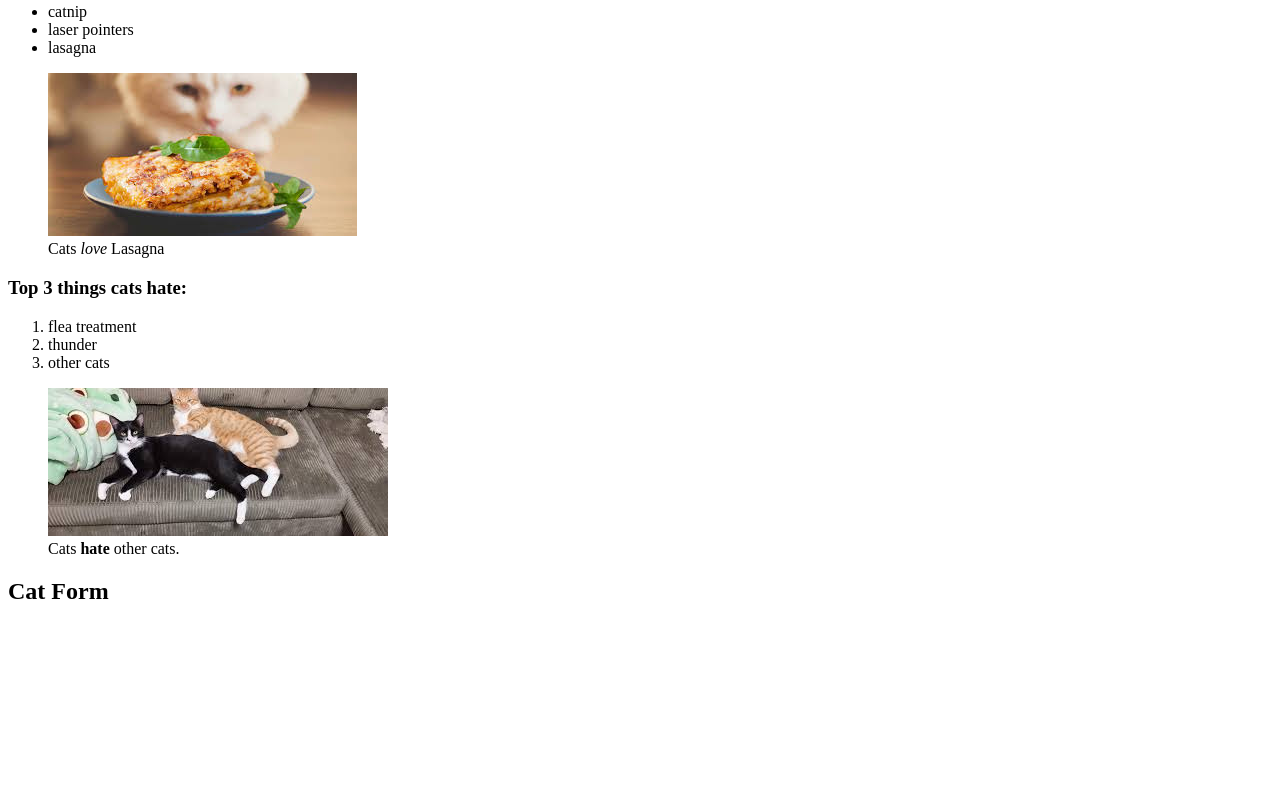
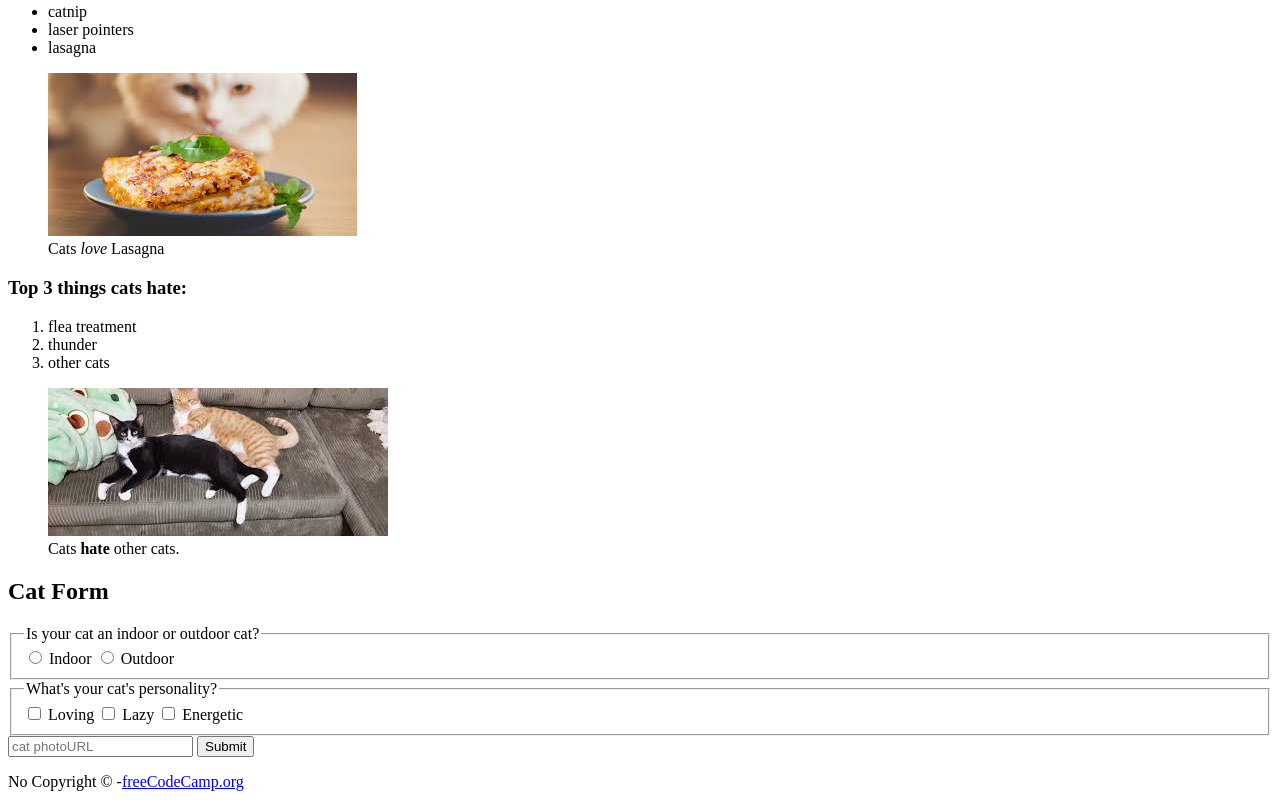
Before and after one commit to Tabassum290/CatPhotoApp, a plain HTML site: page index.html in a window 1280 px wide. Shown: the part 520-1327 px from the top of the page. Before the commit the page ends 1145 px from the top, so only its background shows below. Drawn offline with Linux system fonts and the light colour scheme.

Commit message:
Project Complete

```diff
--- a/index.html
+++ b/index.html
@@ -40,7 +40,30 @@
 </section>
 <section>
     <h2>Cat Form</h2>
+    <form action="" method="get">
+         <fieldset>
+                <legend>Is your cat an indoor or outdoor cat?</legend>
+                <input type="radio" name="choice" id="indoor">
+                <label for="indoor">Indoor</label>
+                <input type="radio" name="choice" id="outdoor">
+                <label for="Outdoor">Outdoor</label>
+        </fieldset>
+         <fieldset>
+                <legend>What's your cat's personality?</legend>
+                <input type="checkbox" name="choice" id="Loving">
+                <label for="Loving">Loving</label>
+                <input type="checkbox" name="choice" id="Lazy">
+                <label for="Lazy">Lazy</label>
+                <input type="checkbox" name="choice" id="Energetic">
+                <label for="Energetic">Energetic</label>
+        </fieldset>
+         <input type="url" name="" id="" placeholder="cat photoURL">
+         <input type="submit" value="Submit">
+    </form>
 
+<footer>
+    <p>No Copyright &copy -<a href="https://www.freecodecamp.org/">freeCodeCamp.org</a></p>
+</footer>
 </section>
 </body>
 </html>
```
